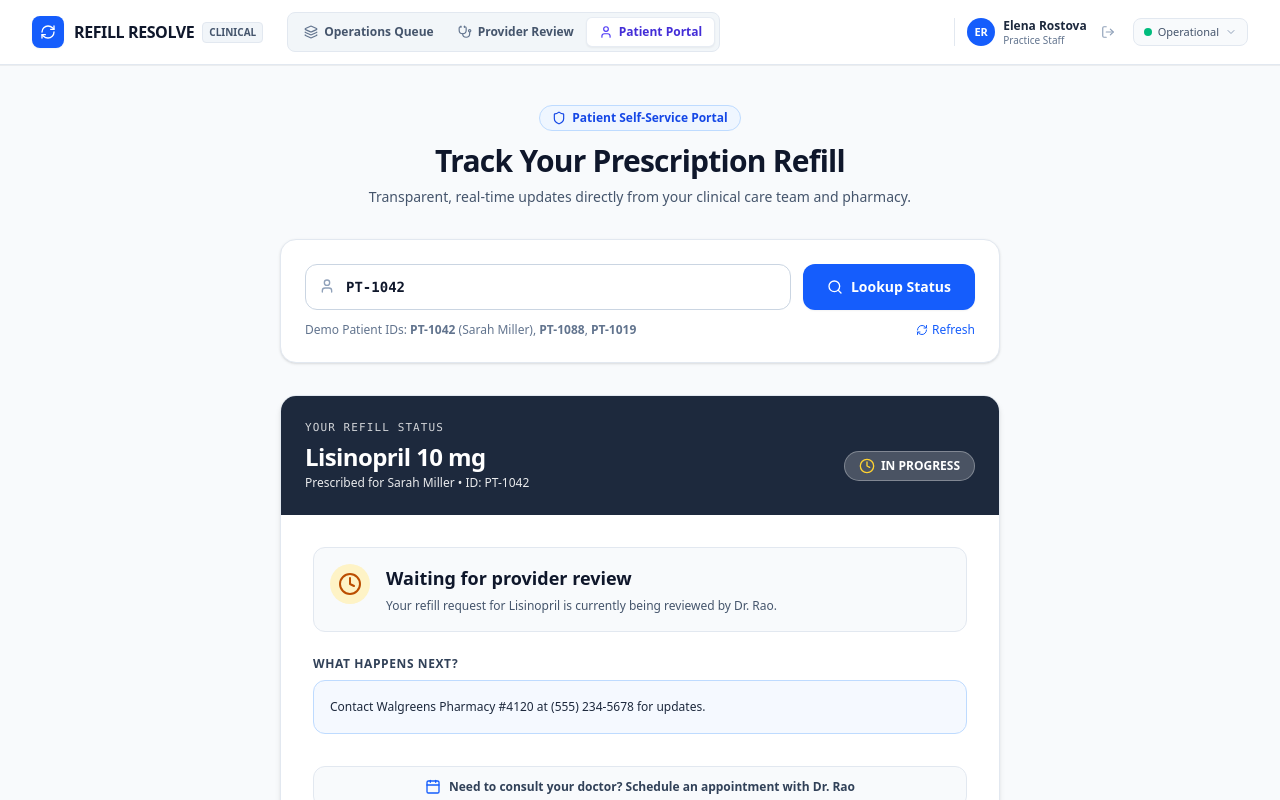
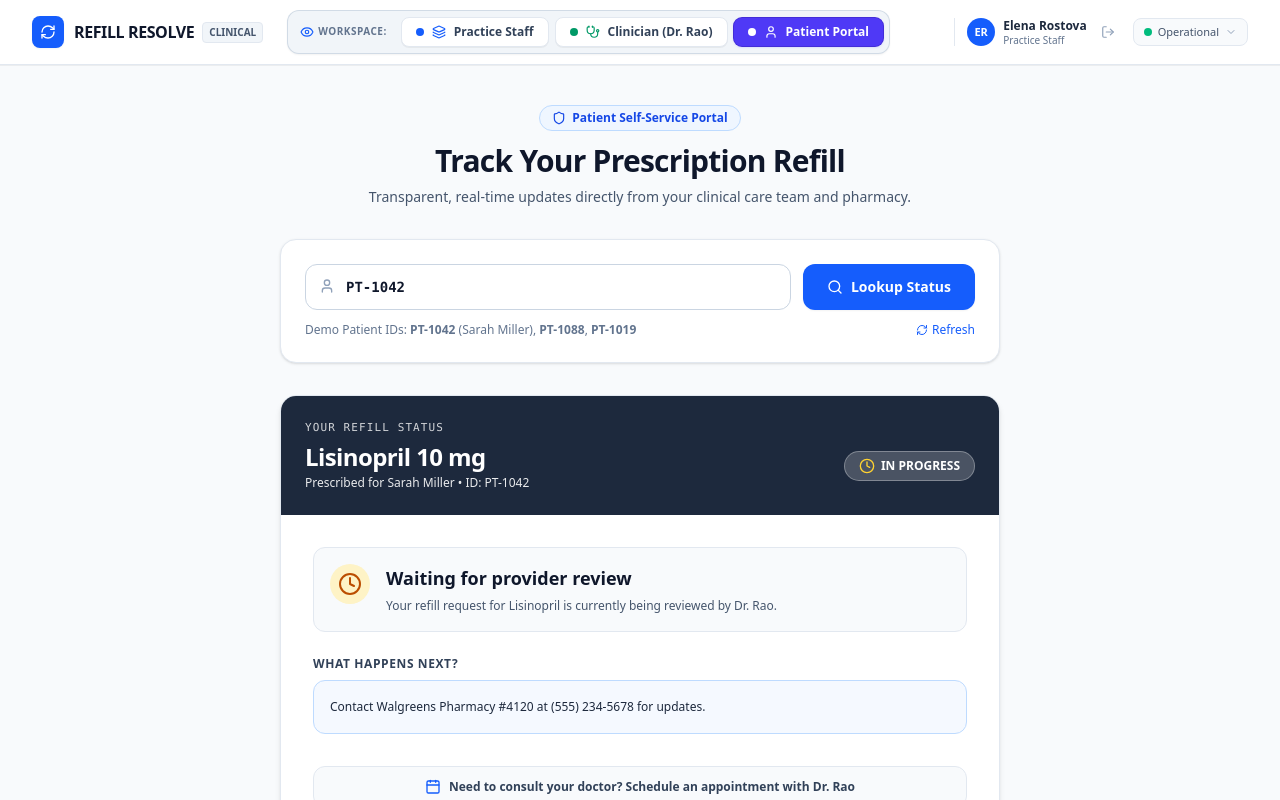
Before and after one commit to Malatesh-D/Refill-Resolver, a React (Vite) app in the folder frontend/: page /patient in a window 1280 px wide. Shown: the top 800 px of the page. Built offline with nearby package versions, Linux system fonts and the light colour scheme; no server answers; the HTML template or start-up script is replaced by a standard one.

Commit message:
style: apply high-visibility highlighted colors and active glow to workspace switcher tabs

```diff
--- a/frontend/src/components/Navbar.jsx
+++ b/frontend/src/components/Navbar.jsx
@@ -10,7 +10,8 @@ import {
   LogIn,
   LogOut,
   ShieldCheck,
-  CheckCircle2
+  CheckCircle2,
+  Eye
 } from 'lucide-react';
 import { api } from '../services/api';
 import { useAuth } from '../context/AuthContext';
@@ -61,48 +62,56 @@ export default function Navbar() {
               </div>
             </Link>
 
-            {/* Center: Sleek Segmented Role Tabs (Only inside the application after sign-in) */}
+            {/* Center: Prominently Highlighted Clinical Workspace Switcher */}
             {!isAuthOrLanding && (
-              <nav className="hidden md:flex items-center bg-slate-100/90 p-1 rounded-lg border border-slate-200 text-xs">
+              <nav className="hidden md:flex items-center bg-slate-100 p-1.5 rounded-xl border border-slate-300/80 shadow-xs gap-1.5 text-xs">
+                <div className="hidden xl:flex items-center gap-1 pl-1.5 pr-2 text-[10px] font-extrabold uppercase tracking-wider text-slate-500">
+                  <Eye className="w-3.5 h-3.5 text-blue-600" />
+                  <span>Workspace:</span>
+                </div>
+
                 {/* 1. Practice Staff Queue */}
                 <button
                   onClick={() => navigate('/dashboard')}
-                  className={`flex items-center gap-1.5 px-3 py-1.5 rounded-md font-semibold transition cursor-pointer ${
+                  className={`flex items-center gap-2 px-3.5 py-1.5 rounded-lg text-xs font-bold transition-all duration-150 cursor-pointer ${
                     persona === 'staff'
-                      ? 'bg-white text-blue-700 font-bold shadow-xs border border-slate-200/80'
-                      : 'text-slate-600 hover:text-slate-900 hover:bg-white/50'
+                      ? 'bg-blue-600 text-white shadow-sm shadow-blue-500/30 ring-1 ring-blue-700'
+                      : 'bg-white hover:bg-slate-50 text-slate-700 hover:text-blue-700 border border-slate-200 shadow-2xs hover:shadow-xs'
                   }`}
                   title="Practice Staff Refill Operations Queue"
                 >
-                  <Layers className={`w-3.5 h-3.5 ${persona === 'staff' ? 'text-blue-600' : 'text-slate-500'}`} />
-                  <span>Operations Queue</span>
+                  <span className={`w-2 h-2 rounded-full ${persona === 'staff' ? 'bg-white' : 'bg-blue-600'}`}></span>
+                  <Layers className={`w-3.5 h-3.5 ${persona === 'staff' ? 'text-white' : 'text-blue-600'}`} />
+                  <span>Practice Staff</span>
                 </button>
 
                 {/* 2. Clinician / Provider Review */}
                 <button
                   onClick={() => navigate('/provider')}
-                  className={`flex items-center gap-1.5 px-3 py-1.5 rounded-md font-semibold transition cursor-pointer ${
+                  className={`flex items-center gap-2 px-3.5 py-1.5 rounded-lg text-xs font-bold transition-all duration-150 cursor-pointer ${
                     persona === 'provider'
-                      ? 'bg-white text-emerald-700 font-bold shadow-xs border border-slate-200/80'
-                      : 'text-slate-600 hover:text-slate-900 hover:bg-white/50'
+                      ? 'bg-emerald-600 text-white shadow-sm shadow-emerald-500/30 ring-1 ring-emerald-700'
+                      : 'bg-white hover:bg-slate-50 text-slate-700 hover:text-emerald-700 border border-slate-200 shadow-2xs hover:shadow-xs'
                   }`}
                   title="Physician Clinical Review & Sign-Off"
                 >
-                  <Stethoscope className={`w-3.5 h-3.5 ${persona === 'provider' ? 'text-emerald-600' : 'text-slate-500'}`} />
-                  <span>Provider Review</span>
+                  <span className={`w-2 h-2 rounded-full ${persona === 'provider' ? 'bg-white' : 'bg-emerald-600'}`}></span>
+                  <Stethoscope className={`w-3.5 h-3.5 ${persona === 'provider' ? 'text-white' : 'text-emerald-600'}`} />
+                  <span>Clinician (Dr. Rao)</span>
                 </button>
 
                 {/* 3. Patient Portal */}
                 <button
                   onClick={() => navigate('/patient/PT-1042')}
-                  className={`flex items-center gap-1.5 px-3 py-1.5 rounded-md font-semibold transition cursor-pointer ${
+                  className={`flex items-center gap-2 px-3.5 py-1.5 rounded-lg text-xs font-bold transition-all duration-150 cursor-pointer ${
                     persona === 'patient'
-                      ? 'bg-white text-indigo-700 font-bold shadow-xs border border-slate-200/80'
-                      : 'text-slate-600 hover:text-slate-900 hover:bg-white/50'
+                      ? 'bg-indigo-600 text-white shadow-sm shadow-indigo-500/30 ring-1 ring-indigo-700'
+                      : 'bg-white hover:bg-slate-50 text-slate-700 hover:text-indigo-700 border border-slate-200 shadow-2xs hover:shadow-xs'
                   }`}
                   title="Patient Refill Status & Scheduling Portal"
                 >
-                  <User className={`w-3.5 h-3.5 ${persona === 'patient' ? 'text-indigo-600' : 'text-slate-500'}`} />
+                  <span className={`w-2 h-2 rounded-full ${persona === 'patient' ? 'bg-white' : 'bg-indigo-600'}`}></span>
+                  <User className={`w-3.5 h-3.5 ${persona === 'patient' ? 'text-white' : 'text-indigo-600'}`} />
                   <span>Patient Portal</span>
                 </button>
               </nav>
```
